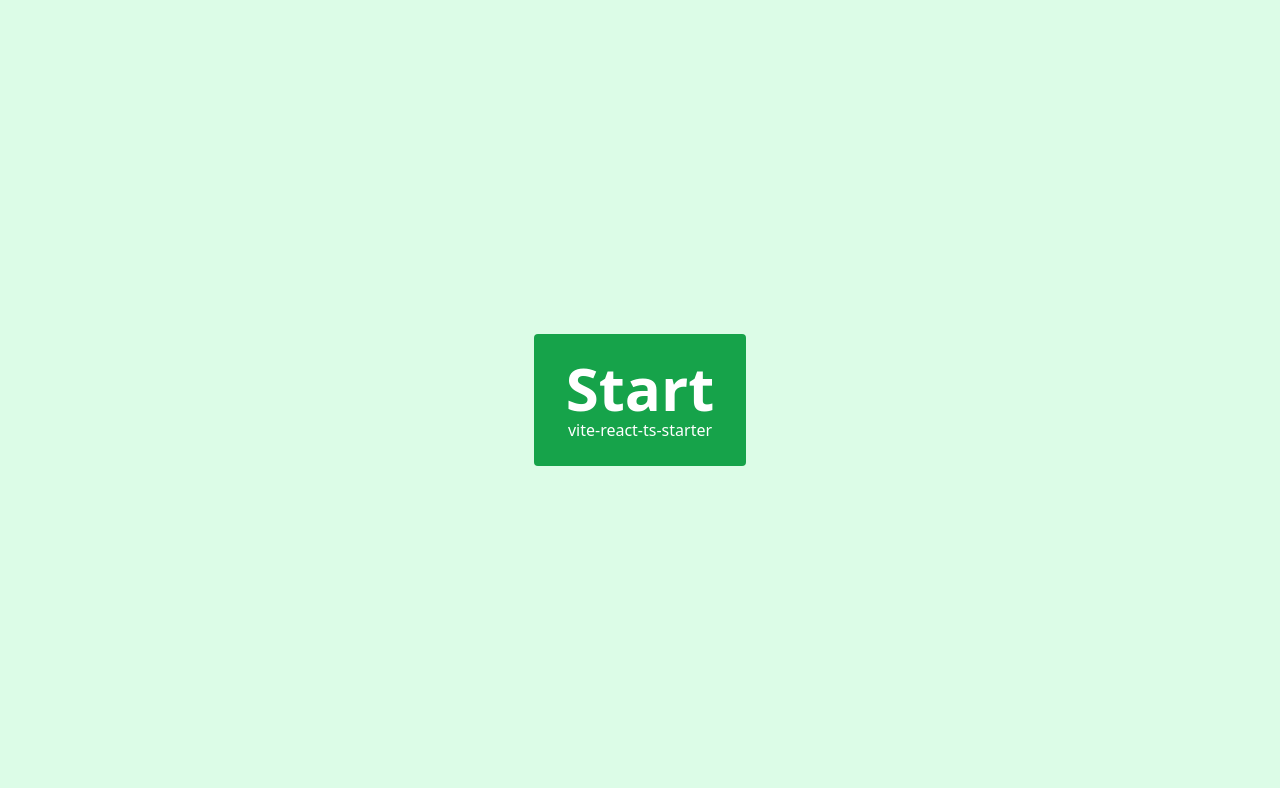
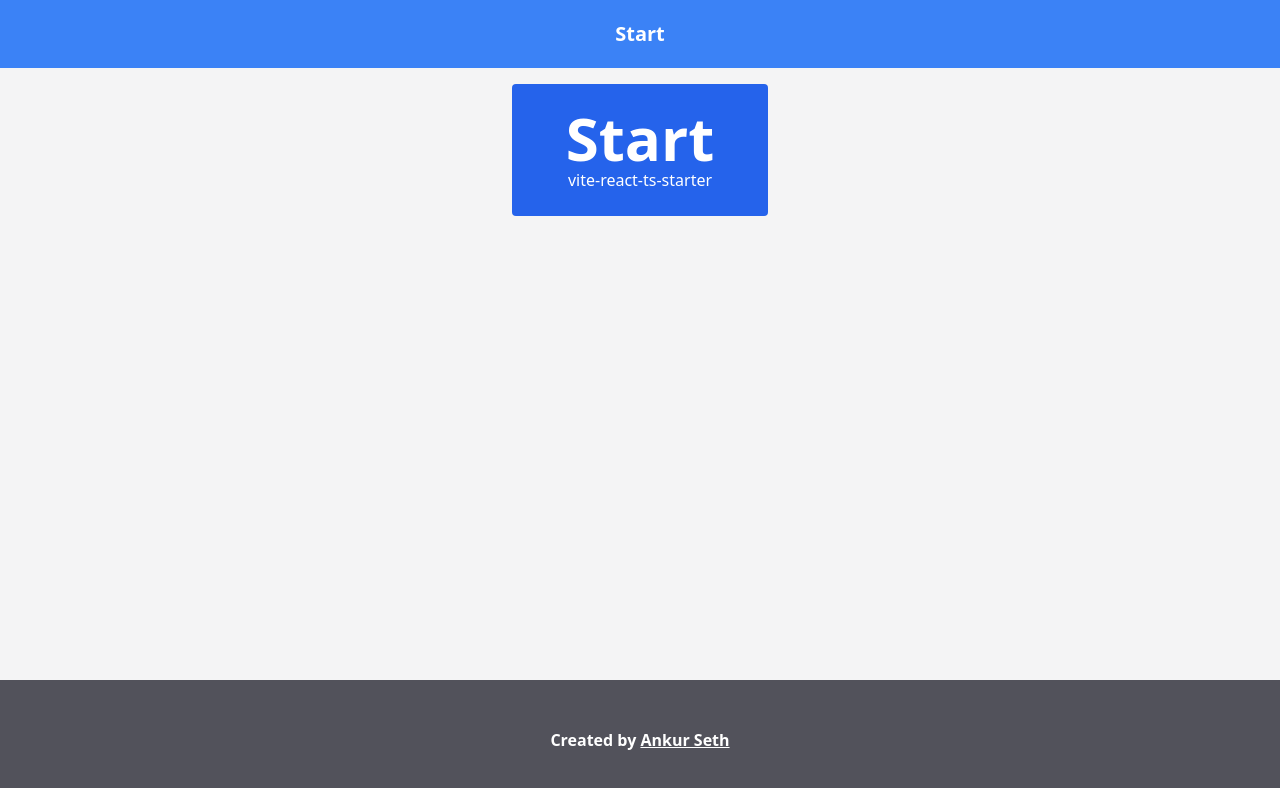
Before and after one commit to iaseth/vite-react-ts-starter, a React (Vite) app: page / in a window 1280 px wide. Shown: the top 788 px of the page. Built offline with nearby package versions, Linux system fonts and the light colour scheme.

Commit message:
Added Header, Main and Footer components

```diff
--- a/package.json
+++ b/package.json
@@ -4,7 +4,7 @@
   "version": "0.0.0",
   "type": "module",
   "scripts": {
-    "dev": "vite",
+    "dev": "vite --host",
     "build": "tsc && vite build",
     "lint": "eslint src --ext ts,tsx --report-unused-disable-directives --max-warnings 0",
     "preview": "vite preview"
--- a/src/App/App.tsx
+++ b/src/App/App.tsx
@@ -1,15 +1,17 @@
 import './App.css';
+import Footer from './Footer/Footer';
+import Header from './Header/Header';
+import Main from './Main/Main';
 
 
 
 export default function App () {
 
 	return (
-		<div className="min-h-screen bg-green-100 text-white flex">
-			<a href="https://github.com/iaseth/vite-react-ts-starter" className="m-auto bg-green-600 text-center px-8 py-6 rounded">
-				<h1 className="H3">Start</h1>
-				<p className="read-the-docs">vite-react-ts-starter</p>
-			</a>
+		<div className="min-h-screen flex flex-col">
+			<Header />
+			<Main />
+			<Footer />
 		</div>
 	);
 }
--- /dev/null
+++ b/src/App/Footer/Footer.tsx
@@ -0,0 +1,10 @@
+
+
+
+export default function Footer () {
+	return (
+		<footer className="bg-zinc-600 text-white px-2 py-12 text-center">
+			<h4>Created by <a href="https://github.com/iaseth" className="underline">Ankur Seth</a></h4>
+		</footer>
+	);
+}
--- /dev/null
+++ b/src/App/Header/Header.tsx
@@ -0,0 +1,10 @@
+
+
+
+export default function Header () {
+	return (
+		<header className="bg-blue-500 text-white px-2 py-5 text-center">
+			<h2>Start</h2>
+		</header>
+	);
+}
--- /dev/null
+++ b/src/App/Main/Main.tsx
@@ -0,0 +1,15 @@
+
+
+
+export default function Main () {
+	return (
+		<main className="grow px-2 py-4 bg-zinc-100">
+			<section className="">
+				<a href="https://github.com/iaseth/vite-react-ts-starter" className="block w-64 m-auto bg-blue-600 text-white text-center px-8 py-6 rounded">
+					<h1 className="H3">Start</h1>
+					<p className="read-the-docs">vite-react-ts-starter</p>
+				</a>
+			</section>
+		</main>
+	);
+}
```
